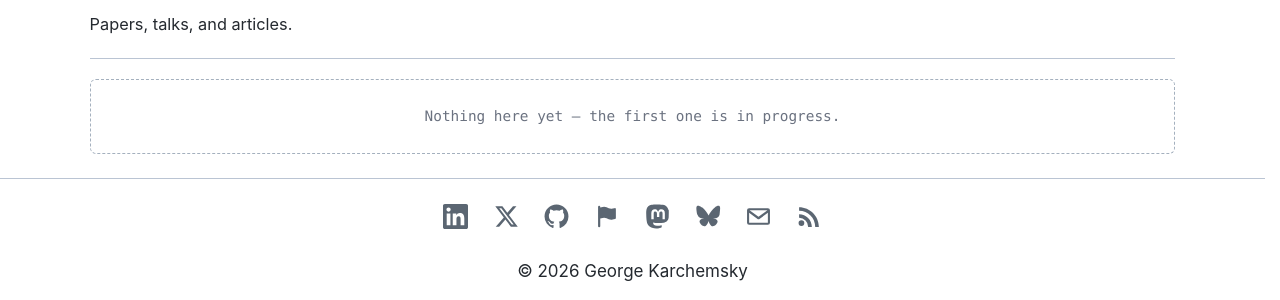
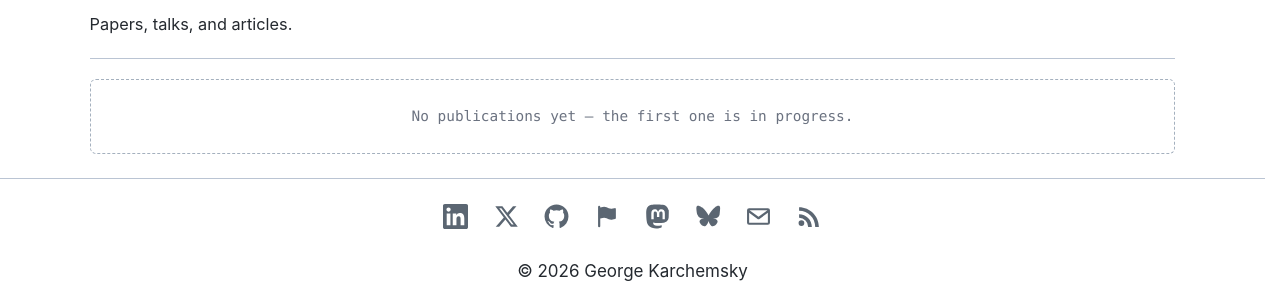
Before and after one commit to gkarchemsky/gkarchemsky.github.io, a Jekyll site: the page built from _pages/publications.md, in a window 1280 px wide. Shown: the part 122-422 px from the top of the page. Built offline with Jekyll 4.4.1, drawn with Linux system fonts in a browser that asks for light colours.

Commit message:
Name the thing in the empty states

```diff
--- a/_pages/publications.md
+++ b/_pages/publications.md
@@ -62,6 +62,6 @@ description: Papers, talks and articles by George Karchemsky.
       {%- endfor %}
     </ul>
   {%- else -%}
-    <p class="empty">Nothing here yet &mdash; the first one is in progress.</p>
+    <p class="empty">No publications yet &mdash; the first one is in progress.</p>
   {%- endif -%}
 </div>
--- a/_pages/tools.html
+++ b/_pages/tools.html
@@ -65,6 +65,6 @@ description: Datasets and utilities for reverse engineering, vulnerability resea
       {%- endfor %}
     </ul>
   {%- else -%}
-    <p class="empty">Nothing here yet &mdash; the first one is in progress.</p>
+    <p class="empty">No tools published yet &mdash; the first one is in progress.</p>
   {%- endif -%}
 </div>
```
